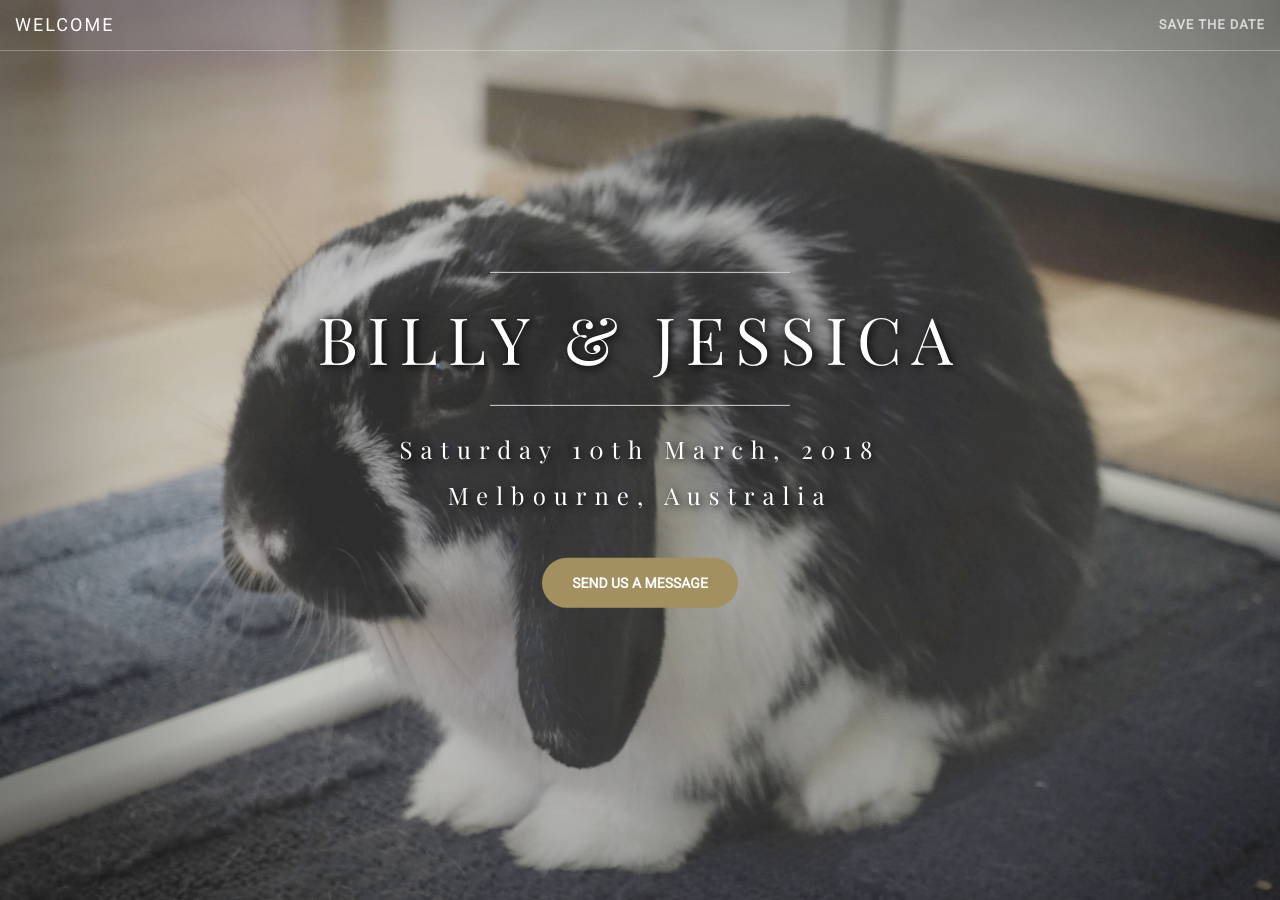
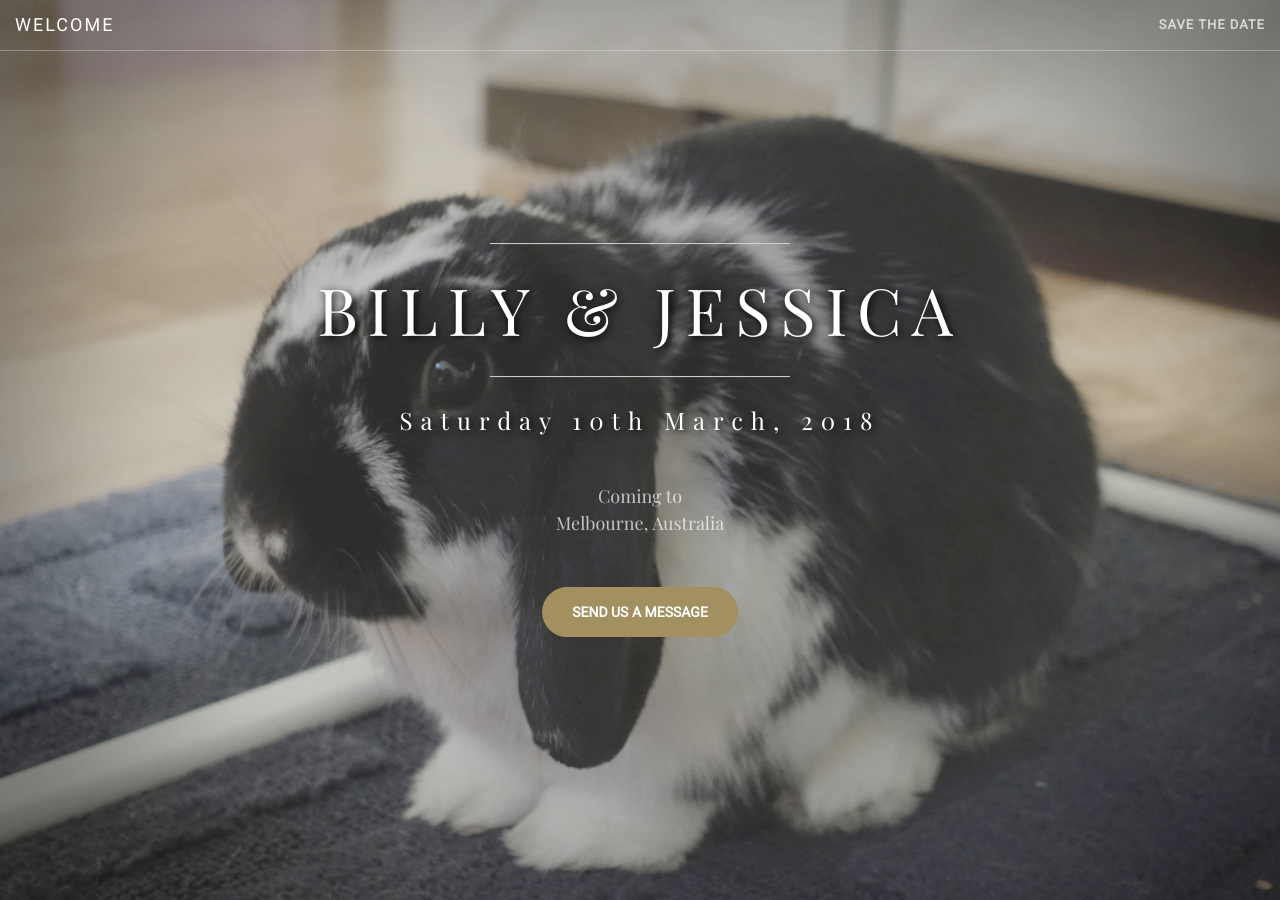
Before and after one commit to notbleh/wed-website, a Jekyll site: the page built from savethedate.html, in a window 1280 px wide and 900 px high. Built offline with Jekyll 4.4.1, drawn with Linux system fonts in a browser that asks for light colours.

Commit message:
Update save-the-date.html

```diff
--- a/_includes/save-the-date.html
+++ b/_includes/save-the-date.html
@@ -5,7 +5,8 @@
             <h1 class="text-shadow">Billy &amp; Jessica</h1>
             <hr>
             <h2 class="text-shadow">Saturday 10th March, 2018</h2>
-            <h2 class="text-shadow">Melbourne, Australia</h2>
+            <p>Coming to<br>
+                Melbourne, Australia</p>
             <p><a href="#contactus" class="btn btn-primary btn-xl page-scroll">Send us a message</a></p>
         </div>
     </div>
```
